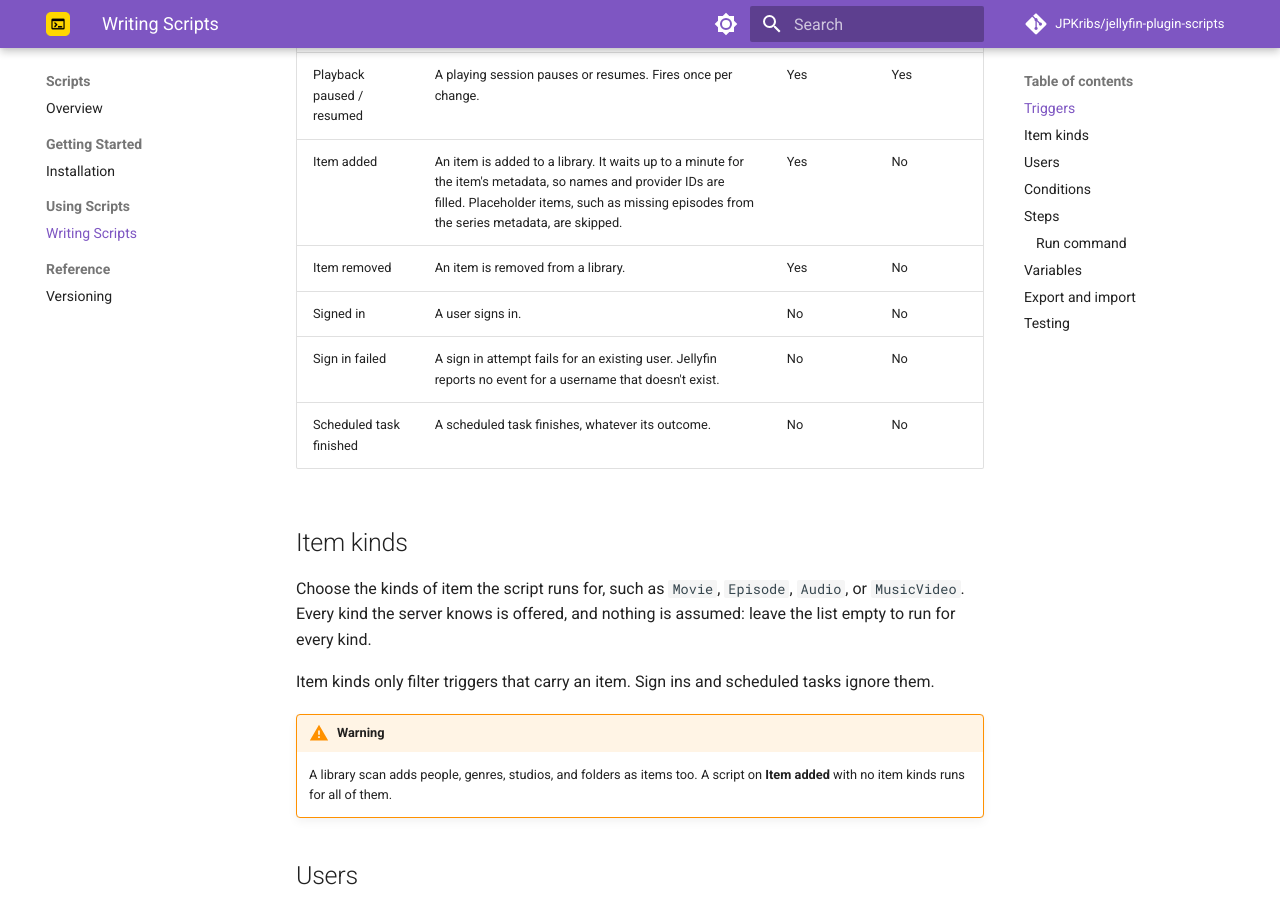
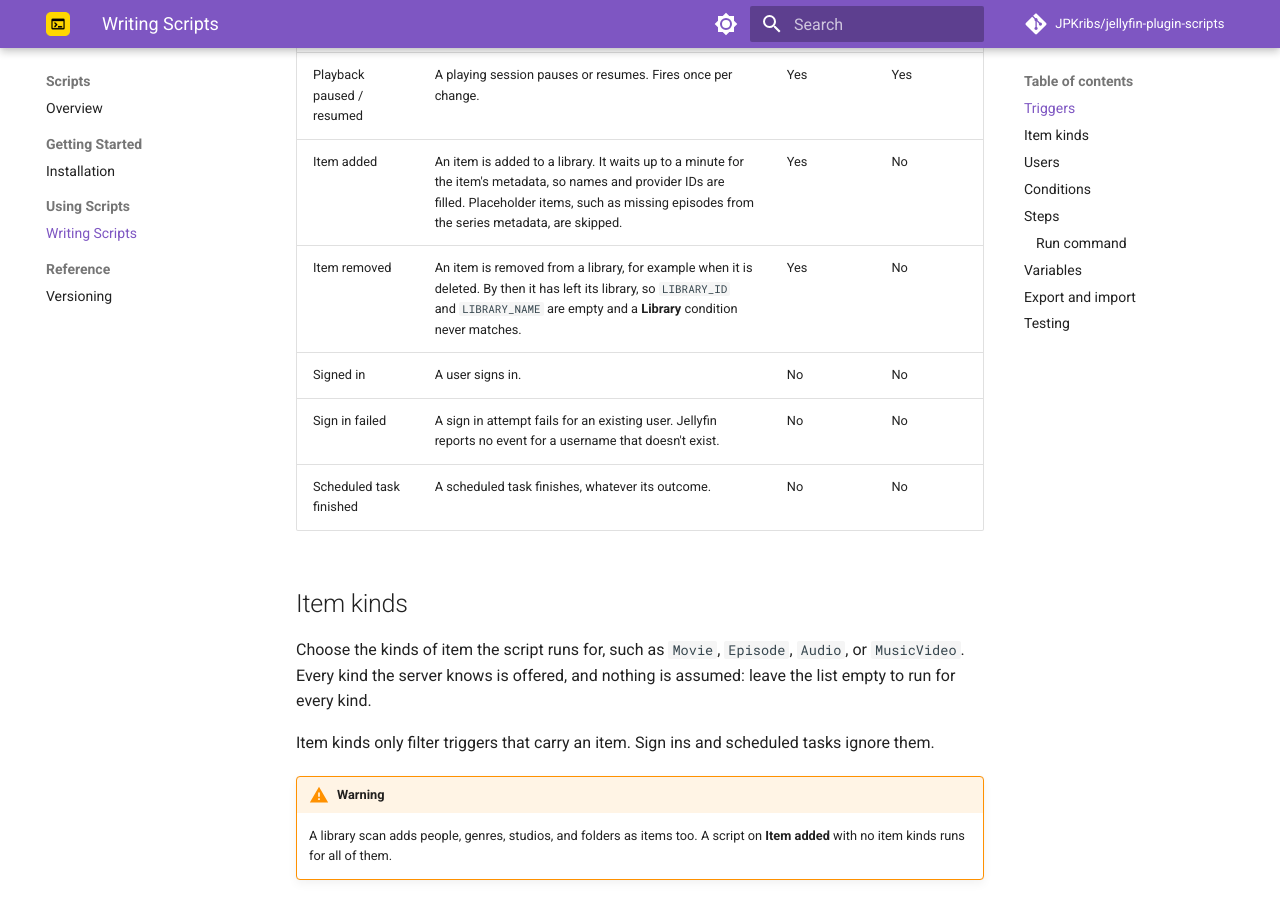
Before and after one commit to JPKribs/jellyfin-plugin-scripts, an MkDocs documentation site: the page built from docs/Scripts.md, in a window 1280 px wide and 900 px high, scrolled down 493 px. Built offline with MkDocs 1.6.1 and Material for MkDocs 9.7.7, drawn with Linux system fonts in a browser that asks for light colours; comment, search, counter and statistics services are not loaded.

Commit message:
Note that Item removed carries no library

```diff
--- a/docs/Scripts.md
+++ b/docs/Scripts.md
@@ -10,7 +10,7 @@ Each script has **triggers**, optional **item kinds**, **users**, and **conditio
 | Playback stopped | Playback ends. `PLAYED_TO_COMPLETION` says whether it reached the end. | Yes | Yes |
 | Playback paused / resumed | A playing session pauses or resumes. Fires once per change. | Yes | Yes |
 | Item added | An item is added to a library. It waits up to a minute for the item's metadata, so names and provider IDs are filled. Placeholder items, such as missing episodes from the series metadata, are skipped. | Yes | No |
-| Item removed | An item is removed from a library. | Yes | No |
+| Item removed | An item is removed from a library, for example when it is deleted. By then it has left its library, so `LIBRARY_ID` and `LIBRARY_NAME` are empty and a **Library** condition never matches. | Yes | No |
 | Signed in | A user signs in. | No | No |
 | Sign in failed | A sign in attempt fails for an existing user. Jellyfin reports no event for a username that doesn't exist. | No | No |
 | Scheduled task finished | A scheduled task finishes, whatever its outcome. | No | No |
```
